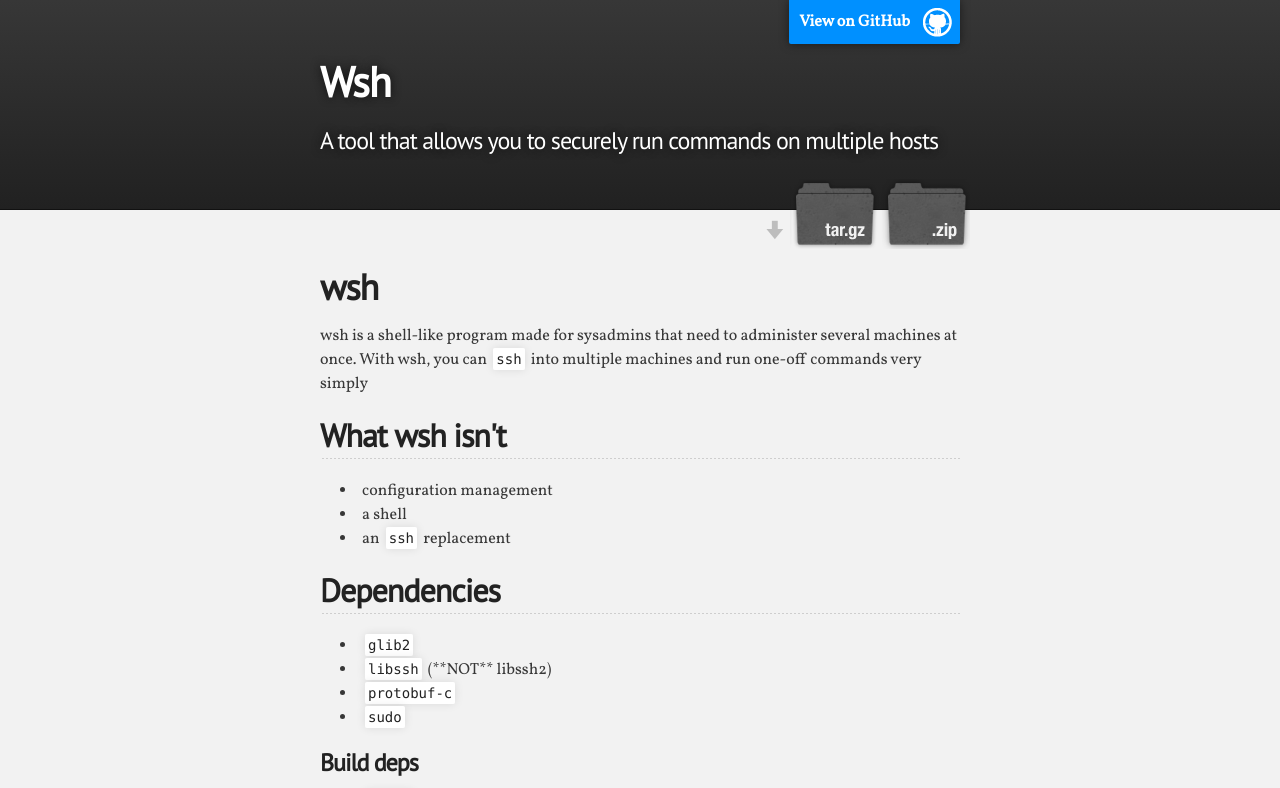
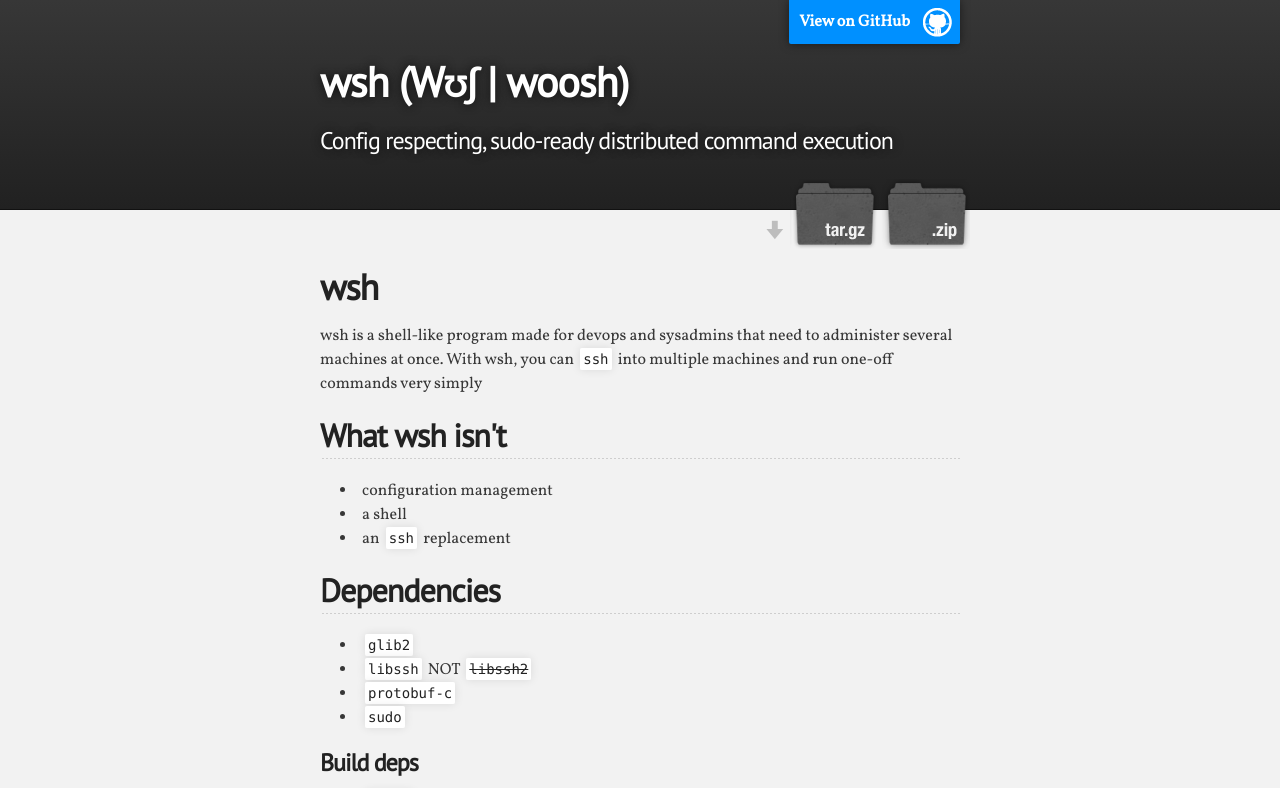
Before and after one commit to worr/wsh, a plain HTML site: page index.html in a window 1280 px wide. Shown: the top 788 px of the page. Drawn offline with Linux system fonts and the light colour scheme.

Commit message:
tweaked language, descriptions

```diff
--- a/index.html
+++ b/index.html
@@ -4,7 +4,7 @@
   <head>
     <meta charset='utf-8' />
     <meta http-equiv="X-UA-Compatible" content="chrome=1" />
-    <meta name="description" content="Wsh : A tool that allows you to securely run commands on multiple hosts" />
+    <meta name="description" content="wsh:  securely run commands on multiple hosts" />
 
     <link rel="stylesheet" type="text/css" media="screen" href="stylesheets/stylesheet.css">
 
@@ -18,8 +18,8 @@
         <header class="inner">
           <a id="forkme_banner" href="https://github.com/worr/wsh">View on GitHub</a>
 
-          <h1 id="project_title">Wsh</h1>
-          <h2 id="project_tagline">A tool that allows you to securely run commands on multiple hosts</h2>
+          <h1 id="project_title">wsh (Wʊʃ | woosh)</h1>
+          <h2 id="project_tagline">Config respecting, sudo-ready distributed command execution</h2>
 
             <section id="downloads">
               <a class="zip_download_link" href="https://github.com/worr/wsh/zipball/master">Download this project as a .zip file</a>
@@ -34,7 +34,7 @@
         <h1>
 <a name="wsh" class="anchor" href="#wsh"><span class="octicon octicon-link"></span></a>wsh</h1>
 
-<p>wsh is a shell-like program made for sysadmins that need to administer
+<p>wsh is a shell-like program made for devops and sysadmins that need to administer
 several machines at once. With wsh, you can <code>ssh</code> into multiple
 machines and run one-off commands very simply</p>
 
@@ -51,7 +51,7 @@ machines and run one-off commands very simply</p>
 <ul>
 <li><code>glib2</code></li>
 <li>
-<code>libssh</code> (**NOT** libssh2) </li>
+<code>libssh</code> NOT <code><del>libssh2</del></code> </li>
 <li><code>protobuf-c</code></li>
 <li><code>sudo</code></li>
 </ul><h3>
@@ -95,7 +95,7 @@ to use some kind of hack to get your <code>sudo</code> creds over the network.</
     <!-- FOOTER  -->
     <div id="footer_wrap" class="outer">
       <footer class="inner">
-        <p class="copyright">Wsh maintained by <a href="https://github.com/worr">worr</a></p>
+        <p class="copyright">wsh is maintained by <a href="https://github.com/worr">worr</a></p>
         <p>Published with <a href="http://pages.github.com">GitHub Pages</a></p>
       </footer>
     </div>
```
